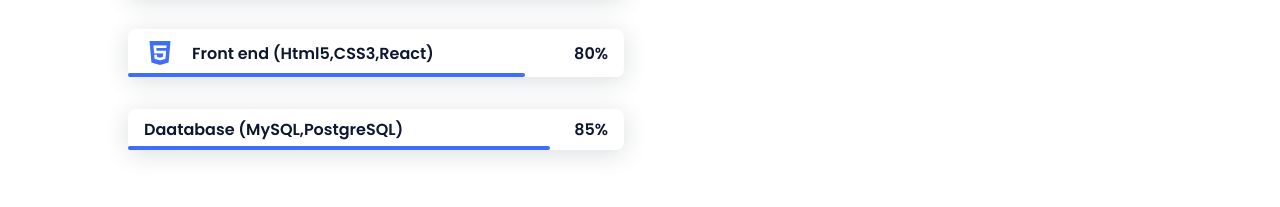
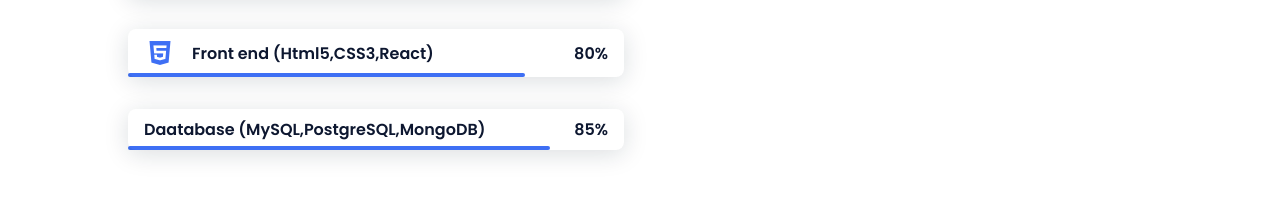
Before and after one commit to MdAbdusSahid/MdAbdusSahid.github.io, a plain HTML site: page index.html in a window 1280 px wide. Shown: the part 2104-2311 px from the top of the page. Drawn offline with nearby package versions, Linux system fonts and the light colour scheme.

Commit message:
Update index.html

```diff
--- a/index.html
+++ b/index.html
@@ -137,7 +137,7 @@
                     <div class="skills__data">
                         <div class="skills__names">
                             <i class='i-bx-bxl-data'></i>
-                            <span class="skills__name">Daatabase (MySQL,PostgreSQL)</span>
+                            <span class="skills__name">Daatabase (MySQL,PostgreSQL,MongoDB)</span>
                         </div>
                         <div class="skills__bar skills__DB">
 
```
